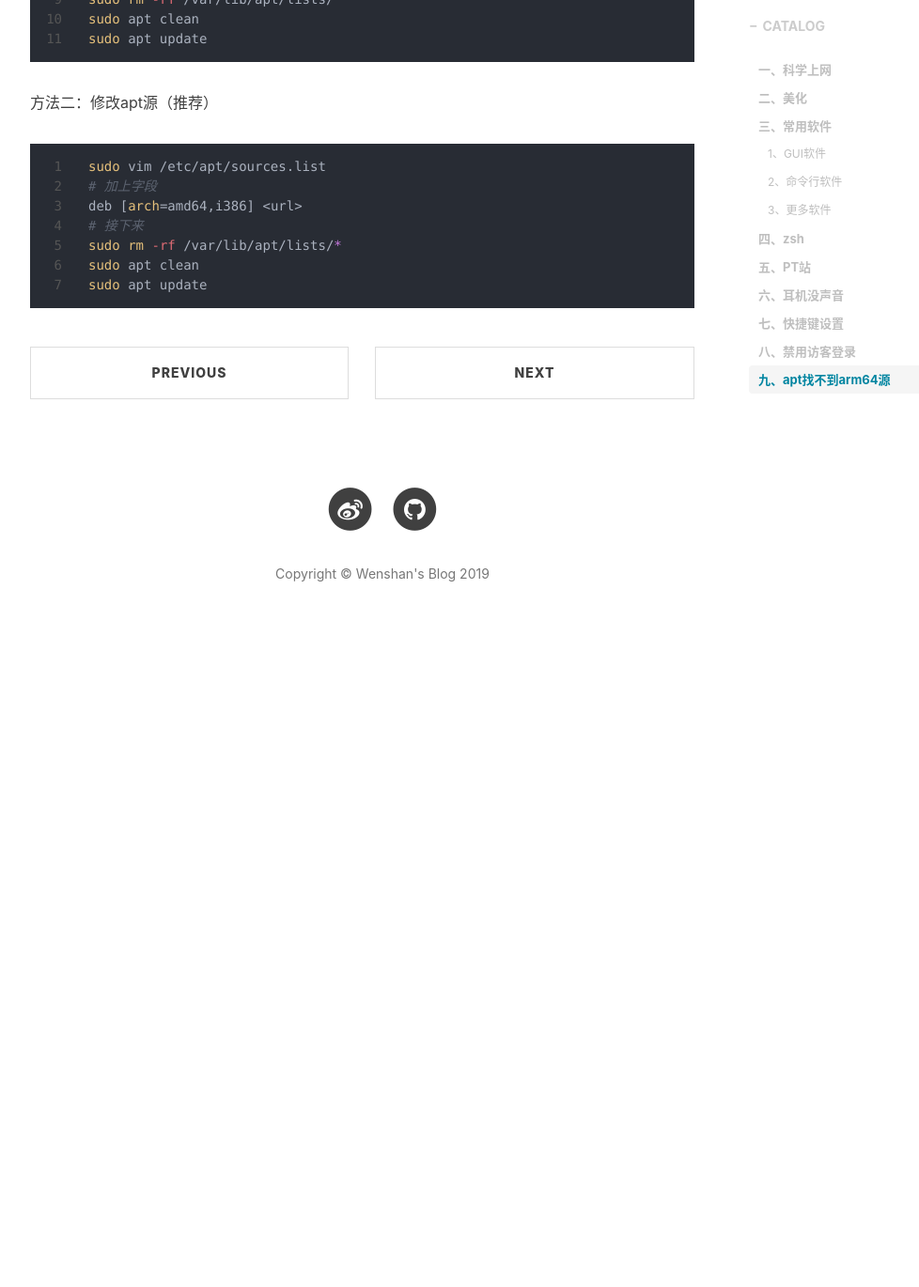
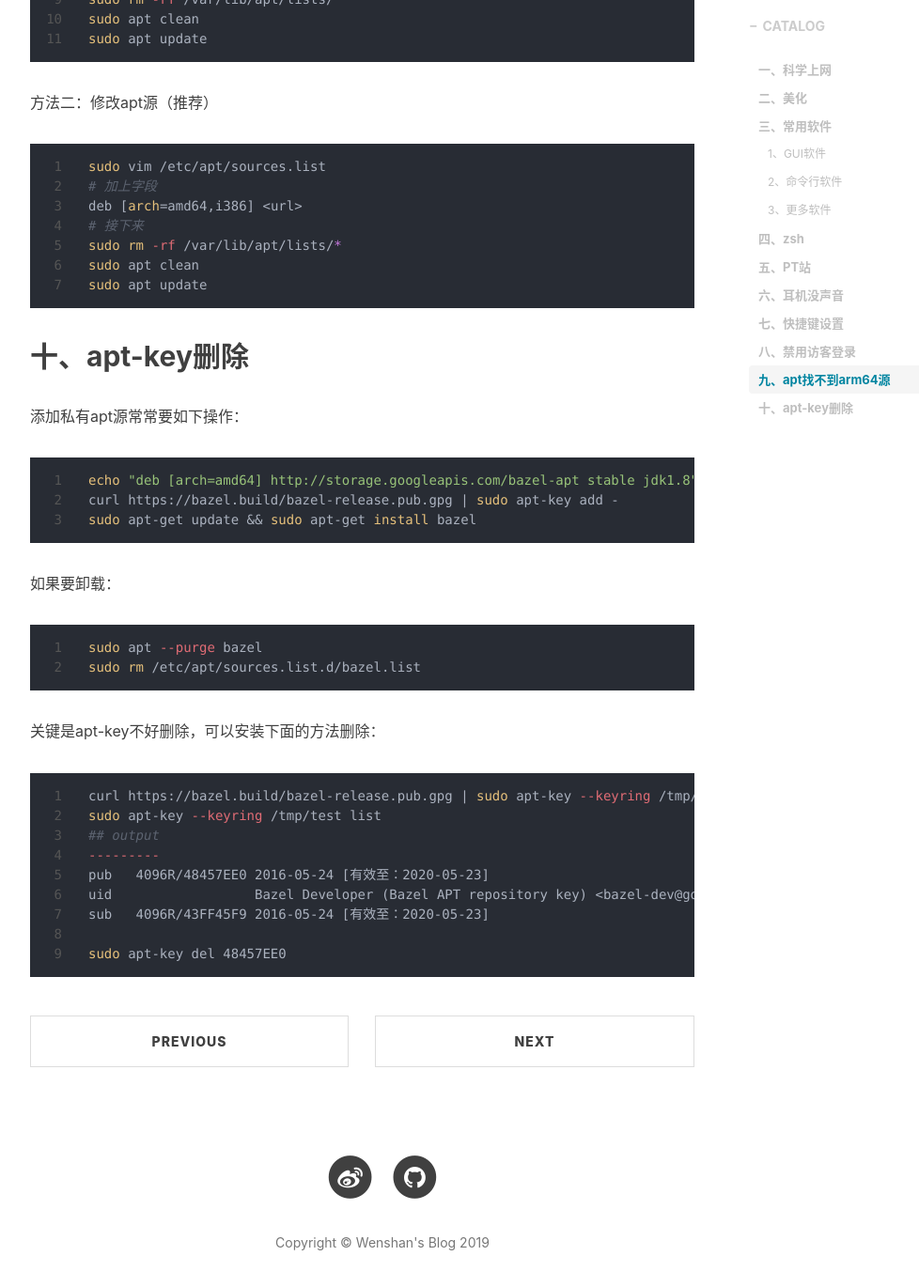
Before and after one commit to tianws/tianws.github.io, a Jekyll site: the page built from _posts/2019-04-03-software-ubuntu.markdown, in a window 1280 px wide and 1400 px high, scrolled down 8420 px. Shown: the top 1370 px of the window at 94% size, without its empty margins (233-1211 px from the left). Built offline with Jekyll 4.4.1, drawn with Linux system fonts in a browser that asks for light colours; nearby versions of some CDN libraries; comment, search, counter and statistics services are not loaded; before the commit the page ends 9108 px from its top, so only the background shows below that.

Commit message:
修改博文

````diff
--- a/_posts/2019-04-03-software-ubuntu.markdown
+++ b/_posts/2019-04-03-software-ubuntu.markdown
@@ -377,3 +377,34 @@ sudo rm -rf /var/lib/apt/lists/*
 sudo apt clean
 sudo apt update
 ```
+
+## 十、apt-key删除
+
+添加私有apt源常常要如下操作：
+
+```bash
+echo "deb [arch=amd64] http://storage.googleapis.com/bazel-apt stable jdk1.8" | sudo tee /etc/apt/sources.list.d/bazel.list
+curl https://bazel.build/bazel-release.pub.gpg | sudo apt-key add -
+sudo apt-get update && sudo apt-get install bazel
+```
+
+如果要卸载：
+
+```bash
+sudo apt --purge bazel
+sudo rm /etc/apt/sources.list.d/bazel.list
+```
+
+关键是apt-key不好删除，可以安装下面的方法删除：
+
+```bash
+curl https://bazel.build/bazel-release.pub.gpg | sudo apt-key --keyring /tmp/test add -
+sudo apt-key --keyring /tmp/test list
+## output
+---------
+pub   4096R/48457EE0 2016-05-24 [有效至：2020-05-23]
+uid                  Bazel Developer (Bazel APT repository key) <bazel-dev@googlegroups.com>
+sub   4096R/43FF45F9 2016-05-24 [有效至：2020-05-23]
+
+sudo apt-key del 48457EE0
+```
--- a/_posts/2019-04-11-nvidia-docker-usage.markdown
+++ b/_posts/2019-04-11-nvidia-docker-usage.markdown
@@ -293,3 +293,4 @@ docker tag myimage-v2.0.0 myimage:latest
 - [Docker — 从入门到实践](<https://yeasy.gitbooks.io/docker_practice/>)
 - [tag 使用最佳实践](<https://www.ibm.com/developerworks/community/blogs/132cfa78-44b0-4376-85d0-d3096cd30d3f/entry/%E9%95%9C%E5%83%8F%E5%91%BD%E5%90%8D%E7%9A%84%E6%9C%80%E4%BD%B3%E5%AE%9E%E8%B7%B5_%E6%AF%8F%E5%A4%A95%E5%88%86%E9%92%9F%E7%8E%A9%E8%BD%AC_Docker_%E5%AE%B9%E5%99%A8%E6%8A%80%E6%9C%AF_18?lang=en>)
 - [Docker 常用命令与操作](<https://www.jianshu.com/p/adaa34795e64>)
+- [请教下代码放在Docker里面还是外面呢](<http://dockone.io/question/24>)
````
Also changed, not shown: _posts/2018-07-04-cuda-dl.markdown (+8 -2 lines).
